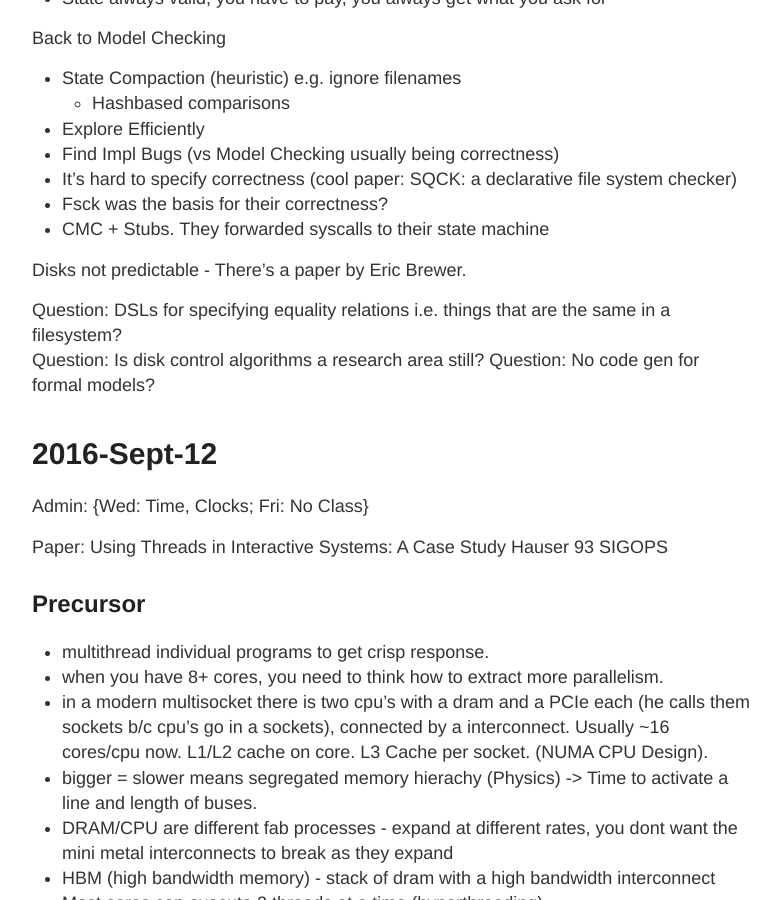
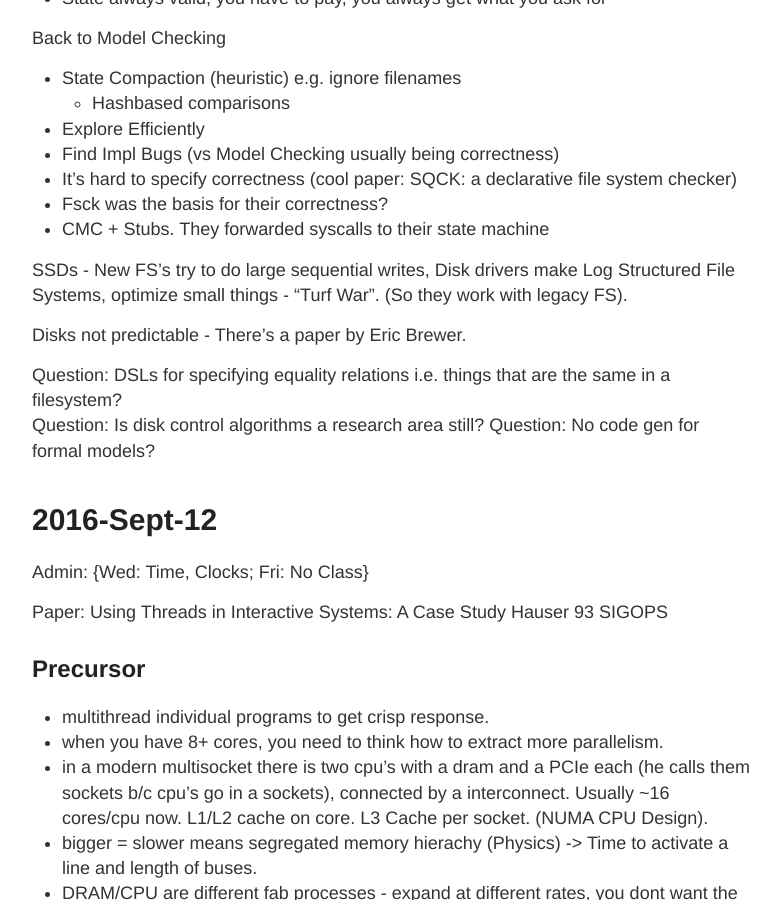
Before and after one commit to RONNCC/ronncc.github, a Jekyll site: the page built from _posts/2016-9-9-Advanced-Operating-Systems-Notes.md, in a window 1280 px wide and 900 px high, scrolled down 1229 px. Shown: the whole window, without its empty margins (248-1028 px from the left). Built offline with Jekyll 4.4.1, drawn with Linux system fonts in a browser that asks for light colours; comment, search, counter and statistics services are not loaded.

Commit message:
Updated 2016-9-9-Advanced-Operating-Systems-Notes.md

```diff
--- a/_posts/2016-9-9-Advanced-Operating-Systems-Notes.md
+++ b/_posts/2016-9-9-Advanced-Operating-Systems-Notes.md
@@ -59,6 +59,9 @@ Back to Model Checking
 - It's hard to specify correctness (cool paper: SQCK: a declarative file system checker)
 - Fsck was the basis for their correctness?
 - CMC + Stubs. They forwarded syscalls to their state machine
+
+
+SSDs - New FS's try to do large sequential writes, Disk drivers make Log Structured File Systems, optimize small things - "Turf War". (So they work with legacy FS).
 
 Disks not predictable - There's a paper by Eric Brewer.
 
```
